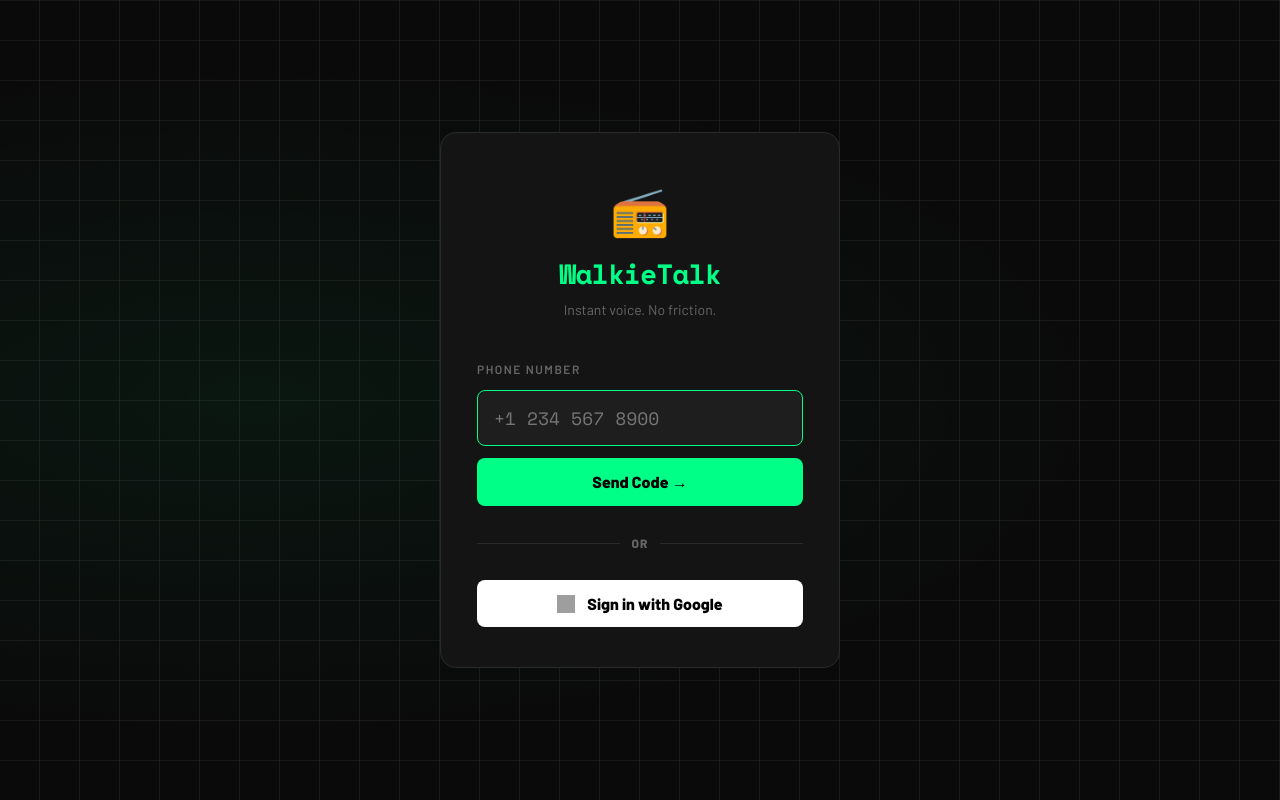
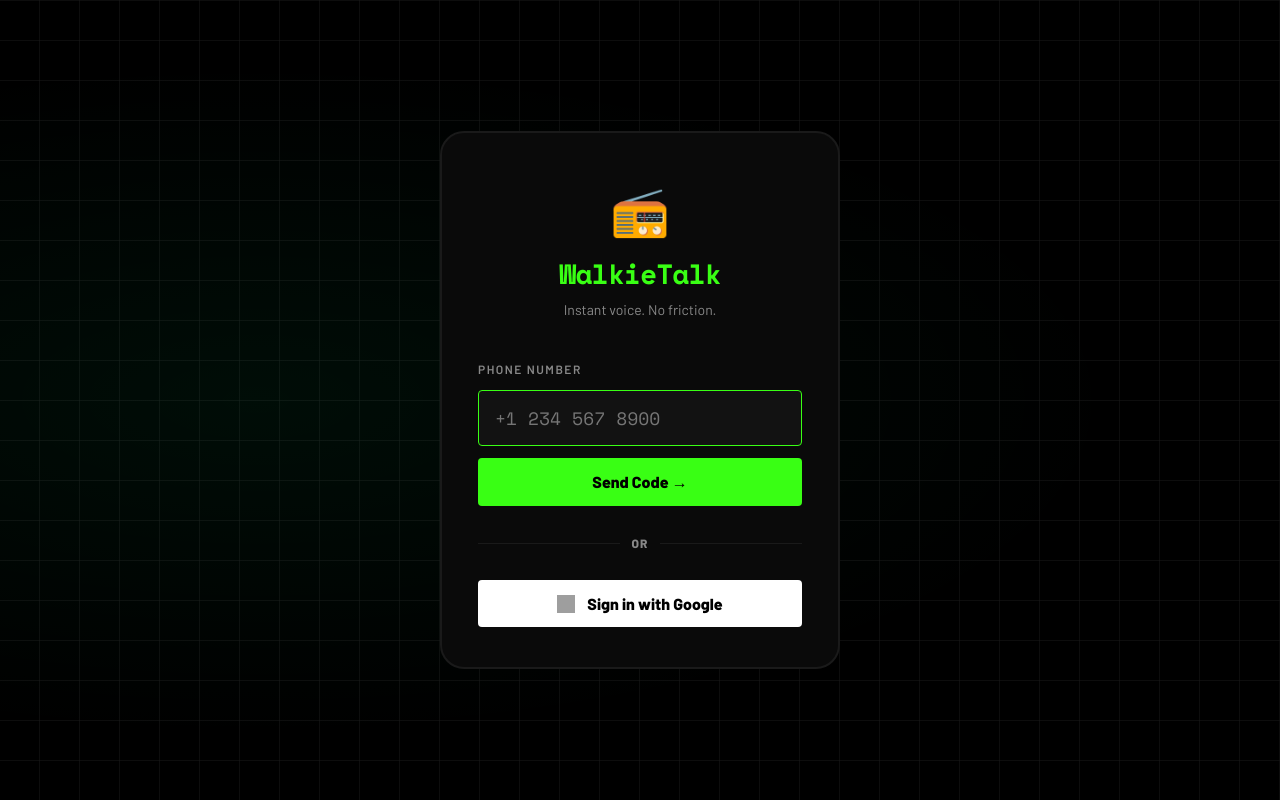
Before and after one commit to IvinShajan/TAPTALK, a React (Vite) app in the folder frontend/: page / in a window 1280 px wide. Built offline with nearby package versions, Linux system fonts and the light colour scheme; no server answers; grey boxes are pictures that could not be loaded.

Commit message:
Transform app into Ten Ten style: Neon theme, auto-accept voice, and haptic feedback

```diff
--- a/frontend/src/App.css
+++ b/frontend/src/App.css
@@ -2,20 +2,24 @@
 
 /* ── Variables ─────────────────────────────────────────────────────────────── */
 :root {
-  --bg: #0a0a0a;
-  --surface: #141414;
-  --surface2: #1e1e1e;
-  --border: #2a2a2a;
-  --accent: #00ff87;
-  --accent-dim: rgba(0, 255, 135, 0.12);
-  --red: #ff4040;
-  --red-dim: rgba(255, 64, 64, 0.12);
-  --yellow: #ffd600;
-  --text: #f0f0f0;
-  --text-muted: #666;
-  --radius: 16px;
-  --radius-sm: 8px;
+  --bg: #000000;
+  --surface: #0a0a0a;
+  --surface2: #121212;
+  --border: #1a1a1a;
+  --accent: #39ff14; /* Neon Green */
+  --accent-blue: #00d4ff; /* Electric Blue */
+  --accent-pink: #ff007f; /* Hot Pink */
+  --accent-dim: rgba(57, 255, 20, 0.1);
+  --red: #ff3131;
+  --red-dim: rgba(255, 49, 49, 0.1);
+  --yellow: #fefe33;
+  --text: #ffffff;
+  --text-muted: #888888;
+  --radius: 24px;
+  --radius-sm: 12px;
+  --glow-accent: 0 0 15px rgba(57, 255, 20, 0.5);
 }
+
 
 /* ── Reset ─────────────────────────────────────────────────────────────────── */
 *, *::before, *::after { box-sizing: border-box; margin: 0; padding: 0; }
@@ -554,7 +558,101 @@ input[type="number"]::-webkit-inner-spin-button { -webkit-appearance: none; }
 
 /* ── Animations ────────────────────────────────────────────────────────────── */
 @keyframes spin { to { transform: rotate(360deg); } }
-@keyframes pulse {
-  0%, 100% { opacity: 1; transform: scale(1); }
-  50% { opacity: 0.5; transform: scale(0.95); }
+/* ── Ten Ten Components ────────────────────────────────────────────────── */
+.ptt-button.ten-ten {
+  width: 200px;
+  height: 200px;
+  background: black;
+  border-color: var(--accent);
+  box-shadow: 0 0 20px rgba(57, 255, 20, 0.2);
+  transition: all 0.3s cubic-bezier(0.175, 0.885, 0.32, 1.275);
 }
+
+.ptt-button.ten-ten.active {
+  background: var(--accent);
+  box-shadow: 0 0 50px var(--accent);
+  transform: scale(1.1);
+}
+
+.ptt-button.ten-ten.active .ptt-icon,
+.ptt-button.ten-ten.active .ptt-label {
+  color: #000;
+}
+
+.ring {
+  position: absolute;
+  border-radius: 50%;
+  border: 1px solid var(--accent);
+  opacity: 0;
+}
+
+.ptt-button.active .ring-1 {
+  animation: ripple 1.5s linear infinite;
+}
+
+.ptt-button.active .ring-2 {
+  animation: ripple 1.5s linear infinite 0.75s;
+}
+
+@keyframes ripple {
+  0% { width: 100%; height: 100%; opacity: 0.8; }
+  100% { width: 250%; height: 250%; opacity: 0; }
+}
+
+.voice-visualizer {
+  display: flex;
+  align-items: center;
+  gap: 4px;
+  height: 40px;
+  margin: 10px 0;
+}
+
+.voice-visualizer .bar {
+  width: 4px;
+  height: 100%;
+  background: var(--accent-blue);
+  animation: bounce 0.6s ease-in-out infinite alternate;
+}
+
+.voice-visualizer .bar:nth-child(2) { animation-delay: 0.1s; }
+.voice-visualizer .bar:nth-child(3) { animation-delay: 0.2s; }
+
+@keyframes bounce {
+  from { height: 10%; }
+  to { height: 100%; }
+}
+
+.btn-hangup.brutal {
+  background: transparent;
+  border: 2px solid var(--red);
+  color: var(--red);
+  font-family: 'Space Mono', monospace;
+  font-weight: 800;
+  letter-spacing: 2px;
+  padding: 16px 40px;
+  border-radius: 0;
+  margin-top: 20px;
+  transition: all 0.2s;
+}
+
+.btn-hangup.brutal:hover {
+  background: var(--red);
+  color: black;
+  box-shadow: 4px 4px 0 var(--text);
+}
+
+.header-logo { color: var(--accent); font-weight: 800; }
+.friend-name { font-family: 'Space Mono', monospace; color: var(--accent-blue); }
+.online-count { color: var(--accent); font-size: 10px; }
+.dot.online { background: var(--accent); box-shadow: 0 0 8px var(--accent); }
+
+/* Global overrides */
+button, input { border-radius: 4px !important; }
+.login-card, .talk-card, .friend-item {
+  border-width: 2px !important;
+  border-color: var(--border) !important;
+}
+
+.friend-item.online {
+  border-color: var(--accent) !important;
+}
--- a/frontend/src/pages/Talk.jsx
+++ b/frontend/src/pages/Talk.jsx
@@ -67,8 +67,12 @@ export default function Talk({ user, friend, incomingCall, onHangUp }) {
     if (!incomingCall) {
       const friendId = friend.phoneNumber || friend.email;
       const myId = user.phoneNumber || user.email;
-      startCall(friendId, myId);
+      startCall(friendId, myId).catch(console.error);
+    } else {
+      // Ten Ten Style: Auto-accept incoming voices!
+      handleAccept().catch(console.error);
     }
+
 
 
     return () => {
@@ -123,13 +127,16 @@ export default function Talk({ user, friend, incomingCall, onHangUp }) {
     holdRef.current = true;
     setTalking(true);
     setMicActive(true);
+    if ("vibrate" in navigator) navigator.vibrate(50);
   };
 
   const stopTalking = () => {
     holdRef.current = false;
     setTalking(false);
     setMicActive(false);
+    if ("vibrate" in navigator) navigator.vibrate(20);
   };
+
 
   // ── Render ─────────────────────────────────────────────────────────────────
 
@@ -159,10 +166,11 @@ export default function Talk({ user, friend, incomingCall, onHangUp }) {
 
         {callState === "incoming" && (
           <>
-            <div className="status-badge incoming">Incoming Call</div>
-            <div className="incoming-actions">
-              <button className="btn-reject" onClick={handleReject}>✕ Decline</button>
-              <button className="btn-accept" onClick={handleAccept}>✓ Accept</button>
+            <div className="status-badge incoming">Receiving Voice…</div>
+            <div className="voice-visualizer">
+              <div className="bar"></div>
+              <div className="bar"></div>
+              <div className="bar"></div>
             </div>
           </>
         )}
@@ -170,24 +178,27 @@ export default function Talk({ user, friend, incomingCall, onHangUp }) {
         {callState === "active" && (
           <>
             <div className="call-timer">{formatTime(callDuration)}</div>
-            <div className="status-badge connected">Connected</div>
+            <div className="status-badge connected">Live</div>
 
             <div
-              className={`ptt-button ${talking ? "active" : ""}`}
+              className={`ptt-button ten-ten ${talking ? "active" : ""}`}
               onMouseDown={startTalking}
               onMouseUp={stopTalking}
               onTouchStart={(e) => { e.preventDefault(); startTalking(); }}
               onTouchEnd={(e) => { e.preventDefault(); stopTalking(); }}
             >
-              <span className="ptt-icon">🎤</span>
-              <span className="ptt-label">{talking ? "Talking…" : "Hold to Talk"}</span>
+              <div className="ring ring-1"></div>
+              <div className="ring ring-2"></div>
+              <div className="ptt-icon">🎙️</div>
+              <span className="ptt-label">{talking ? "ON AIR" : "TALK"}</span>
             </div>
 
-            <button className="btn-hangup" onClick={handleHangUp}>
-              ✕ End Call
+            <button className="btn-hangup brutal" onClick={handleHangUp}>
+              LEAVE
             </button>
           </>
         )}
+
 
         {(callState === "ended" || callState === "rejected") && (
           <div className="status-badge ended">
```
